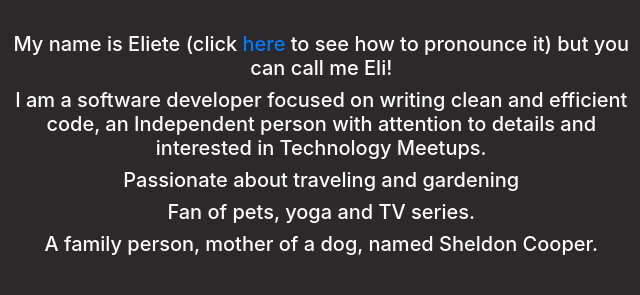
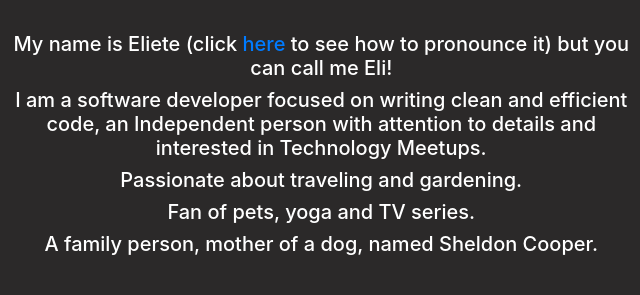
Before and after one commit to dsreliete/elirodrigues, a website: page index.html in a window 1280 px wide. Shown: the part 1012-1307 px from the top of the page, 558-1198 px from the left. Drawn offline with nearby package versions, Linux system fonts and the light colour scheme.

Commit message:
dded dot text

```diff
--- a/index.html
+++ b/index.html
@@ -74,7 +74,7 @@
                                 pronounce it) but you can call me Eli!</h5>
                             <h5>I am a software developer focused on writing clean and efficient code, an Independent
                                 person with attention to details and interested in Technology Meetups.</h5>
-                            <h5>Passionate about traveling and gardening</h5>
+                            <h5>Passionate about traveling and gardening.</h5>
                             <h5>Fan of pets, yoga and TV series.</h5>
                             <h5>A family person, mother of a dog, named Sheldon Cooper.</h5>
                         </div>
```
